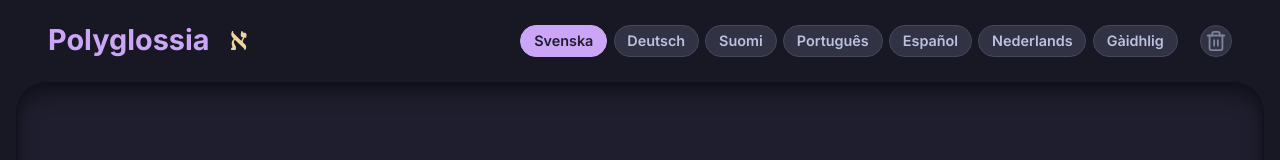
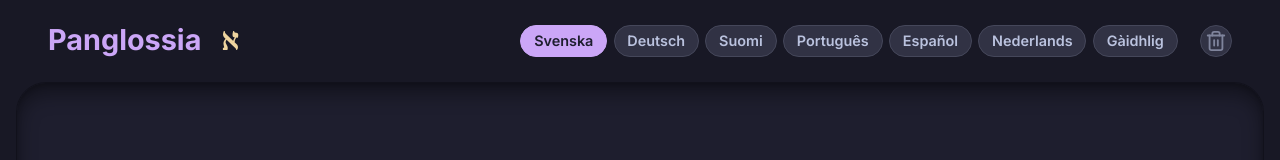
Before and after one commit to invasiveSquirrel/panglossia, a React (Vite) app in the folder frontend/: page / in a window 1280 px wide. Shown: the top 160 px of the page. Built offline with nearby package versions, Linux system fonts and the light colour scheme.

Commit message:
Rename project to Panglossia

```diff
--- a/frontend/electron-main.cjs
+++ b/frontend/electron-main.cjs
@@ -1,7 +1,7 @@
 const { app, BrowserWindow, session } = require('electron');
 const path = require('path');
 
-app.setName('Polyglossia');
+app.setName('Panglossia');
 
 // Enable speech recognition API before app is ready
 app.commandLine.appendSwitch('enable-speech-dispatcher');
@@ -11,7 +11,7 @@ function createWindow () {
   const mainWindow = new BrowserWindow({
     width: 1100,
     height: 900,
-    title: 'Polyglossia',
+    title: 'Panglossia',
     icon: path.join(__dirname, '../icon.png'),
     backgroundColor: '#1e1e2e', // Catppuccin Base
     autoHideMenuBar: true, // Hides the Alt-menu by default
--- a/frontend/index.html
+++ b/frontend/index.html
@@ -7,7 +7,7 @@
     <link rel="preconnect" href="https://fonts.googleapis.com">
     <link rel="preconnect" href="https://fonts.gstatic.com" crossorigin>
     <link href="https://fonts.googleapis.com/css2?family=Inter:wght@400;500;600;700&display=swap" rel="stylesheet">
-    <title>Polyglossia</title>
+    <title>Panglossia</title>
   </head>
   <body>
     <div id="root"></div>
--- a/frontend/src/App.tsx
+++ b/frontend/src/App.tsx
@@ -255,7 +255,7 @@ function App() {
       <header>
         <div className="logo">
           <h1>
-            Polyglossia&nbsp;&nbsp;&nbsp;
+            Panglossia&nbsp;&nbsp;&nbsp;
             <span style={{ color: '#eed49f', fontFamily: '"Noto Serif Hebrew", serif', fontWeight: 900 }}>
               א
             </span>
```
Also changed, not shown: 1 other file (tests, documents, lock files or other folders).
